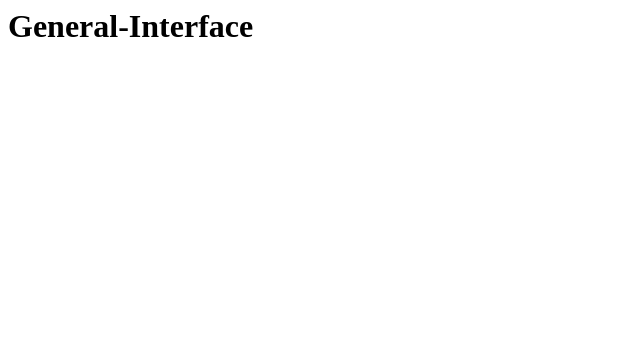
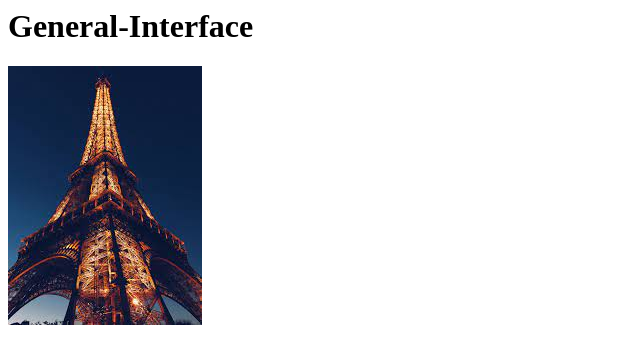
Before and after one commit to AaravGoel17/Trial.github.io, a plain HTML site: page index.html in a window 1280 px wide. Shown: the whole page, without its empty margins (0-640 px from the left). Drawn offline with Linux system fonts and the light colour scheme.

Commit message:
Update index.html

```diff
--- a/index.html
+++ b/index.html
@@ -1,4 +1,6 @@
 <html>
   <title>General-Interface</title>
-  <body><h1>General-Interface</h1></body>
+  <body><h1>General-Interface</h1>
+    <img src="1.jfif">
+  </body>
 </html>
```
